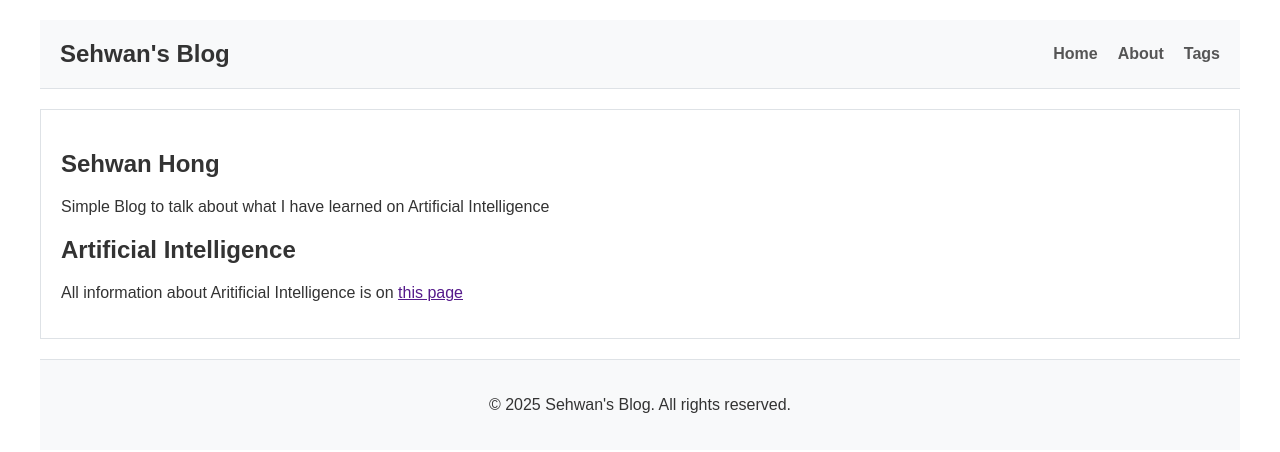
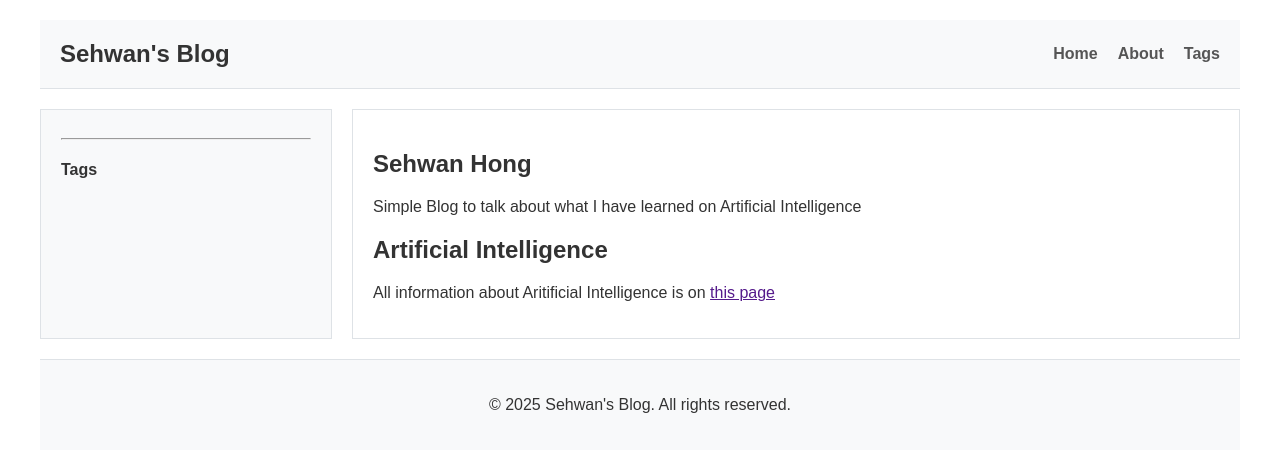
Before and after one commit to SehwanHong/SehwanHong.github.io, a Jekyll site: the page built from index.markdown, in a window 1280 px wide. Shown: the top 452 px of the page. Built offline with Jekyll 4.4.1, drawn with Linux system fonts in a browser that asks for light colours; some web fonts are replaced.

Commit message:
사이드바에서 인공지능 관련 문서 목록을 제거하고, 페이지 URL에 관계없이 사이드바를 항상 표시하도록 수정했습니다.

```diff
--- a/_includes/sidebar.html
+++ b/_includes/sidebar.html
@@ -1,21 +1,3 @@
-{% comment %}
-  This sidebar displays a list of documents if the current page
-  belongs to the 'Artificial-Intelligence' collection.
-{% endcomment %}
-
-{% if page.collection == 'Artificial-Intelligence' %}
-  <h4>Artificial Intelligence</h4>
-  <ul>
-    {% for doc in site.collections['Artificial-Intelligence'].docs | sort: 'title' %}
-      <li>
-        <a href="{{ doc.url | relative_url }}" {% if page.url == doc.url %}class="active"{% endif %}>
-          {{ doc.title | default: "Untitled" }}
-        </a>
-      </li>
-    {% endfor %}
-  </ul>
-{% endif %}
-
 <hr>
 
 <h4>Tags</h4>
--- a/_layouts/default.html
+++ b/_layouts/default.html
@@ -11,11 +11,9 @@
         {% include header.html %}
       </header>
       <main id="main-content">
-        {% if page.url != "/" %}
         <aside class="sidebar" id="sidebar">
           {% include sidebar.html %}
         </aside>
-        {% endif %}
         <section class="content" id="content">
           {{ content }}
         </section>
```
